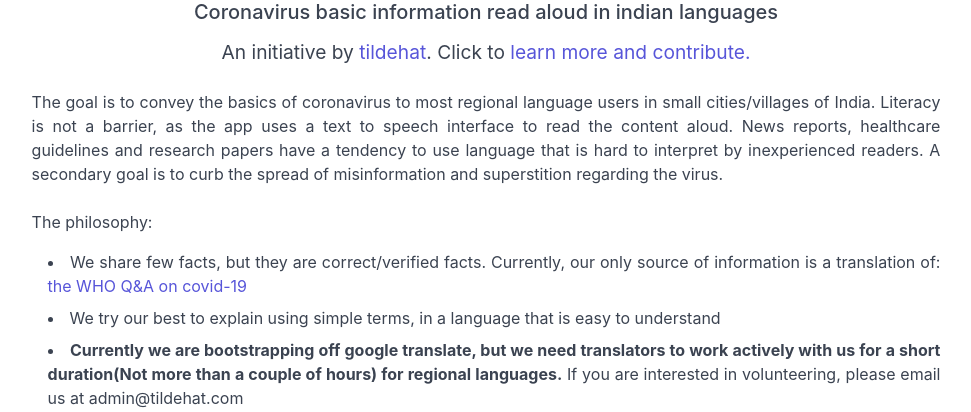
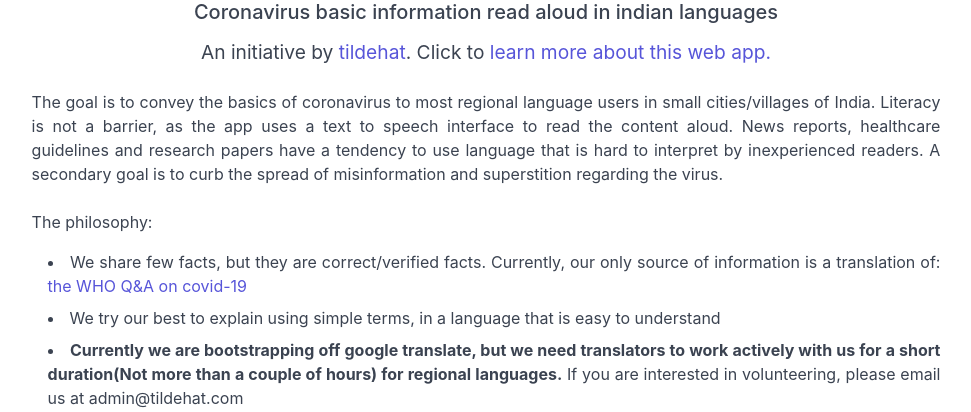
Before and after one commit to samiranrl/COVID_faq_text_to_speech, a Django app: page //about/ in a window 1280 px wide. Shown: the part 24-436 px from the top of the page, without its empty margins (154-1125 px from the left). Run offline with Django 3.2, Linux system fonts and the light colour scheme.

Commit message:
minor changes

```diff
--- a/corona_core/templates/base.html
+++ b/corona_core/templates/base.html
@@ -3,6 +3,8 @@
 <html translate="no">
 
 <head>
+
+
 
 
 <!-- Global site tag (gtag.js) - Google Analytics -->
@@ -274,6 +276,7 @@
     </script>
     <center>
         <br>
+
         <div class="container" style="margin-bottom: 3%">
             <div class="columns">
                 <div class="column">
@@ -288,7 +291,7 @@
                         </section>
                     </header>
                      <h5>Coronavirus basic information read aloud in indian languages </h5>
-                    <div class="text-large text-dark" style="margin-top: 1.2%;margin-right: 1%;margin-left: 1%">An initiative by <a target="_blank" href="https://www.tildehat.com">tildehat</a>. Click to <a href="{% url 'about' %}">learn more and contribute.</a></div><br>
+                    <div class="text-large text-dark" style="margin-top: 1.2%;margin-right: 1%;margin-left: 1%">An initiative by <a target="_blank" href="https://www.tildehat.com">tildehat</a>. Click to <a href="{% url 'about' %}">learn more about this web app.</a></div><br>
                     {% block content_loader %}
                     {% endblock %}
                 </div>
```
